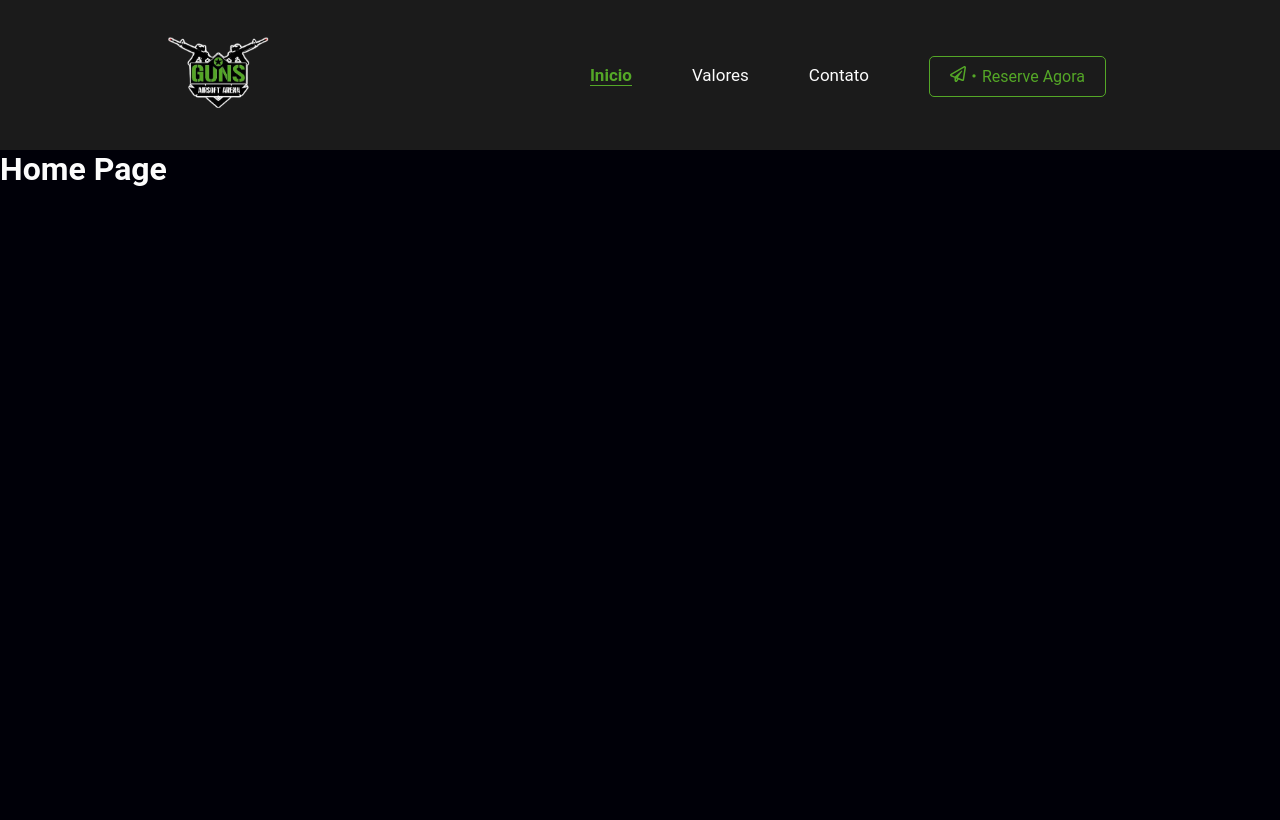
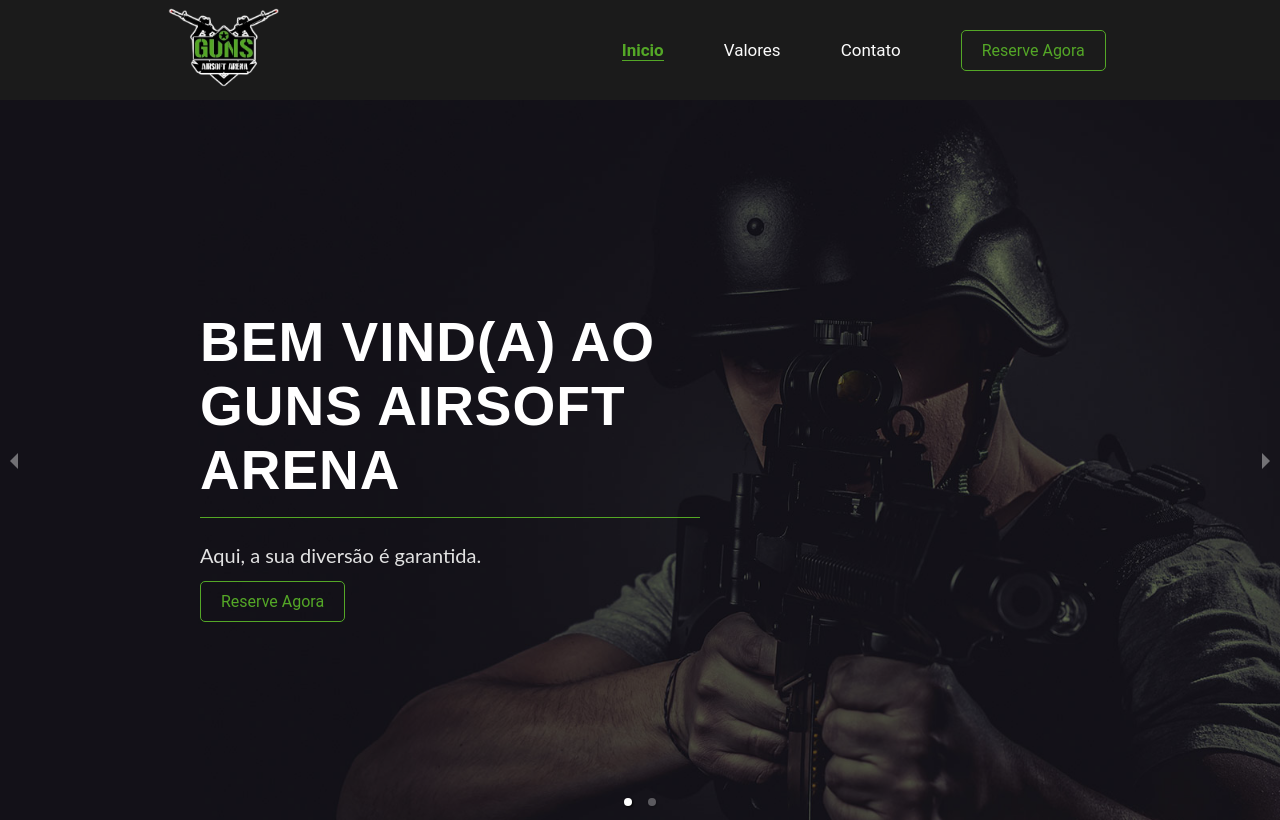
Before and after one commit to drypzz/gunsairsoftarena, a Next.js app: page / in a window 1280 px wide. Built offline with nearby package versions, Linux system fonts and the light colour scheme.

Commit message:
feat: Added carousel and button stylization and navbar fixed

```diff
--- /dev/null
+++ b/src/app/components/buttonStyled/index.style.css
@@ -0,0 +1,13 @@
+.guns-button-styled{
+    padding: 10px 20px;
+    color: var(--color-primary);
+    border: 1px solid var(--color-primary);
+    border-radius: 5px;
+    transition: all .4s ease-in-out;
+    user-select: none;
+}
+
+.guns-button-styled:hover{
+    background-color: var(--color-primary);
+    color: var(--color-white);
+}
--- /dev/null
+++ b/src/app/components/buttonStyled/index.tsx
@@ -0,0 +1,13 @@
+import { ButtonWhatsappProps } from "./props";
+
+import "./index.style.css";
+
+const ButtonStyled = ({number, desc, text}: ButtonWhatsappProps) => {
+    return (
+        <a className="guns-button-styled" target="_blank" href={`https://api.whatsapp.com/send?phone=${number}&text=${encodeURIComponent(desc)}`}>
+            {text}
+        </a>
+    );
+};
+
+export default ButtonStyled;
--- /dev/null
+++ b/src/app/components/buttonStyled/props.ts
@@ -0,0 +1,5 @@
+export type ButtonWhatsappProps = {
+    number: string;
+    desc: string;
+    text: string;
+};
--- /dev/null
+++ b/src/app/components/carousel/index.style.css
@@ -0,0 +1,108 @@
+.guns-custom-carousel-container{
+    width: 100%;
+    height: 90vh;
+    display: flex;
+    align-items: center;
+    justify-content: flex-start;
+    position: relative;
+    text-align: center;
+}
+
+#guns-02{
+    justify-content: flex-end;
+}
+
+.guns-custom-carousel-wallpaper{
+    width: 100%;
+    height: 100%;
+    position: relative;
+    pointer-events: none;
+    user-select: none;
+}
+
+.guns-custom-carousel-wallpaper::before{
+    content: '';
+    position: absolute;
+    width: 100%;
+    height: 100%;
+    opacity: .5;
+    background-color: rgba(0, 0, 0, 1);
+}
+
+.guns-custom-carousel-wallpaper img{
+    object-fit: cover;
+    object-position: center;
+    width: 100%;
+    height: 100%;
+}
+
+.guns-custom-carousel-content{
+    position: absolute;
+    z-index: 1;
+}
+
+.guns-custom-carousel-content-container{
+    width: 100%;
+    height: 100%;
+    padding: 20px 200px;
+    border-radius: 5px;
+}
+
+
+.guns-custom-carousel-content-container-box{
+    text-align: left;
+    margin: 25px 0;
+}
+
+#guns-02 .guns-custom-carousel-content-container-box{
+    text-align: right;
+}
+
+.guns-custom-carousel-content-container-box h1{
+    color: #fff;
+    font-size: 55px;
+    letter-spacing: 1px;
+    max-width: 500px;
+    font-family: Arial, sans-serif;
+    text-transform: uppercase;
+    border-bottom: 1px solid #54A824;
+    padding-bottom: 15px;
+}
+
+#guns-02 .guns-custom-carousel-content-container-box h1{
+    max-width: 560px;
+}
+
+.guns-custom-carousel-content-container-box p{
+    font-size: 20px;
+    color: #e2e2e2;
+    font-family: 'Lato', sans-serif;
+}
+
+@media screen and (max-width: 960px) {
+    .guns-custom-carousel-container, #guns-02{
+        height: 500px;
+        justify-content: center;
+    }
+
+    .guns-custom-carousel-content-container{
+        width: 90%;
+        margin: 0 auto;
+        padding: 10px;
+    }
+
+    .guns-custom-carousel-content-container-box, #guns-02 .guns-custom-carousel-content-container-box{
+        margin: 20px 0;
+        text-align: center;
+    }
+
+    .guns-custom-carousel-content-container-box h1{
+        font-size: 35px;
+        max-width: 100%;
+    }
+
+    .guns-custom-carousel-content-container-box p{
+        font-size: 18px;
+    }
+
+}
--- /dev/null
+++ b/src/app/components/carousel/index.tsx
@@ -0,0 +1,64 @@
+import { Carousel } from "react-responsive-carousel";
+import "react-responsive-carousel/lib/styles/carousel.min.css";
+
+import ButtonStyled from "../buttonStyled";
+
+import "./index.style.css";
+
+const CarouselContainer = () => {
+    return (
+        <Carousel
+            className="guns-custom-carousel"
+            autoPlay
+            transitionTime={(20 * 10)}
+            swipeable={false}
+            interval={(15 * 1000)}
+            showThumbs={false}
+            stopOnHover={false}
+            showStatus={false}
+            showIndicators={true}
+            infiniteLoop
+            showArrows={true}
+        >
+            <div className="guns-custom-carousel-container">
+                <div className="guns-custom-carousel-wallpaper">
+                    <img src="/wallpaper/1.jpg" alt="Imagem de Fundo 1" />
+                </div>
+                <div className="guns-custom-carousel-content">
+                    <div className="guns-custom-carousel-content-container">
+                        <div className="guns-custom-carousel-content-container-box">
+                            <h1>Bem Vind(a) ao Guns Airsoft Arena</h1>
+                        </div>
+                        <div  className="guns-custom-carousel-content-container-box">
+                            <p>Aqui, a sua diversão é garantida.</p>
+                        </div>
+                        <div  className="guns-custom-carousel-content-container-box">
+                            <ButtonStyled number="554796573081" desc="Olá! Gostaria de marcar um game, quais os valores?" text="Reserve Agora" />
+                        </div>
+                    </div>
+                </div>
+            </div>
+
+            <div id="guns-02" className="guns-custom-carousel-container">
+                <div className="guns-custom-carousel-wallpaper">
+                    <img src="/wallpaper/2.jpg" alt="Imagem de Fundo 1" />
+                </div>
+                <div className="guns-custom-carousel-content">
+                    <div className="guns-custom-carousel-content-container">
+                        <div className="guns-custom-carousel-content-container-box">
+                            <h1>Proteja-se e Domine o Campo!</h1>
+                        </div>
+                        <div  className="guns-custom-carousel-content-container-box">
+                            <p>Nossos equipamentos garantem segurança e estilo.</p>
+                        </div>
+                        <div  className="guns-custom-carousel-content-container-box">
+                            <ButtonStyled number="554796573081" desc="Olá! Gostaria de marcar um game, quais os valores?" text="Reserve Agora" />
+                        </div>
+                    </div>
+                </div>
+            </div>
+        </Carousel>
+    );
+};
+
+export default CarouselContainer;
--- a/src/app/components/navbar/index.style.css
+++ b/src/app/components/navbar/index.style.css
@@ -6,16 +6,17 @@ header{
 
 .guns-navbar{
     display: flex;
-    padding: 20px 10px;
     justify-content: space-between;
     align-items: center;
     background-color: var(--color-navbar);
+    height: 100px;
 }
 
 .guns-navbar-logo img{
     display: block;
-    width: 120px;
-    height: auto;
+    user-select: none;
+    height: 120px;
+    width: auto;
 }
 
 .guns-navbar-button{
@@ -23,30 +24,17 @@ header{
     margin-top: 10px;
 }
 
-.guns-navbar-button a{
-    padding: 10px 20px;
-    color: var(--color-primary);
-    border: 1px solid var(--color-primary);
-    border-radius: 5px;
-    transition: all .5s ease-in-out;
-}
-
-.guns-navbar-button a:hover{
-    background-color: var(--color-primary);
-    color: var(--color-white);
-}
-
 .guns-navbar-menu{
     display: flex;
     align-items: center;
     justify-content: center;
     flex-direction: column;
-    top: 25%;
+    top: 20%;
     right: 5%;
     transform: translate(5%, 30%);
     position: absolute;
     cursor: pointer;
-    background-color: var(--color-navbar);
+    background-color: #000;
     padding: 5px 10px;
     transition: all 300ms ease-in-out;
 }
@@ -104,7 +92,7 @@ header{
     display: flex;
     flex-direction: column;
     position: fixed;
-    top: 150px;
+    top: 100px;
     width: 100%;
     row-gap: 24px;
     right: -100%;
--- a/src/app/components/navbar/index.tsx
+++ b/src/app/components/navbar/index.tsx
@@ -2,7 +2,7 @@
 
 import { useState } from "react";
 
-import { FaRegPaperPlane } from "react-icons/fa";
+import ButtonStyled from "../buttonStyled";
 
 import NavItem from "./item";
 import { NavbarProps } from "./props";
@@ -35,9 +35,7 @@ const Navbar = ({ number }: NavbarProps) => {
                         })
                     }
                     <div className="guns-navbar-button">
-                        <a target="_blank" href={`https://api.whatsapp.com/send?phone=554796573081&text=${encodeURIComponent("Olá! Gostaria de marcar um game, quais os valores?")}`}>
-                            <FaRegPaperPlane />・Reserve Agora
-                        </a>
+                        <ButtonStyled number="554796573081" desc="Olá! Gostaria de marcar um game, quais os valores?" text="Reserve Agora" />
                     </div>
                 </div>
             </nav>
--- a/src/app/page.tsx
+++ b/src/app/page.tsx
@@ -4,6 +4,7 @@ import React, { useEffect, useState } from "react";
 
 import Navbar from "./components/navbar";
 import LoadinScreen from "./components/loading";
+import CarouselContainer from "./components/carousel";
 
 const HomePage = () => {
 
@@ -22,9 +23,7 @@ const HomePage = () => {
       :
         <main>
           <Navbar number={0} />
-          <div>
-            <h1>Home Page</h1>
-          </div>
+          <CarouselContainer />
         </main>
       }
     </>
```
